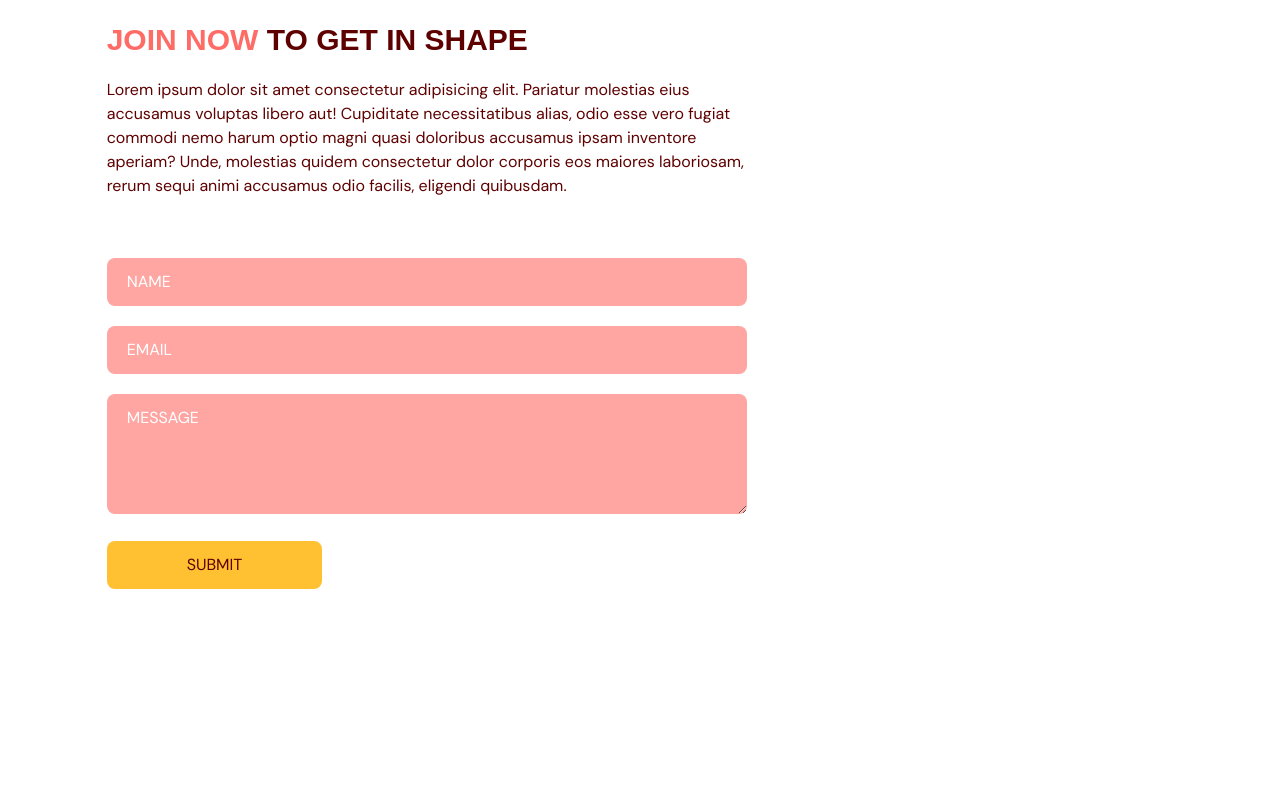
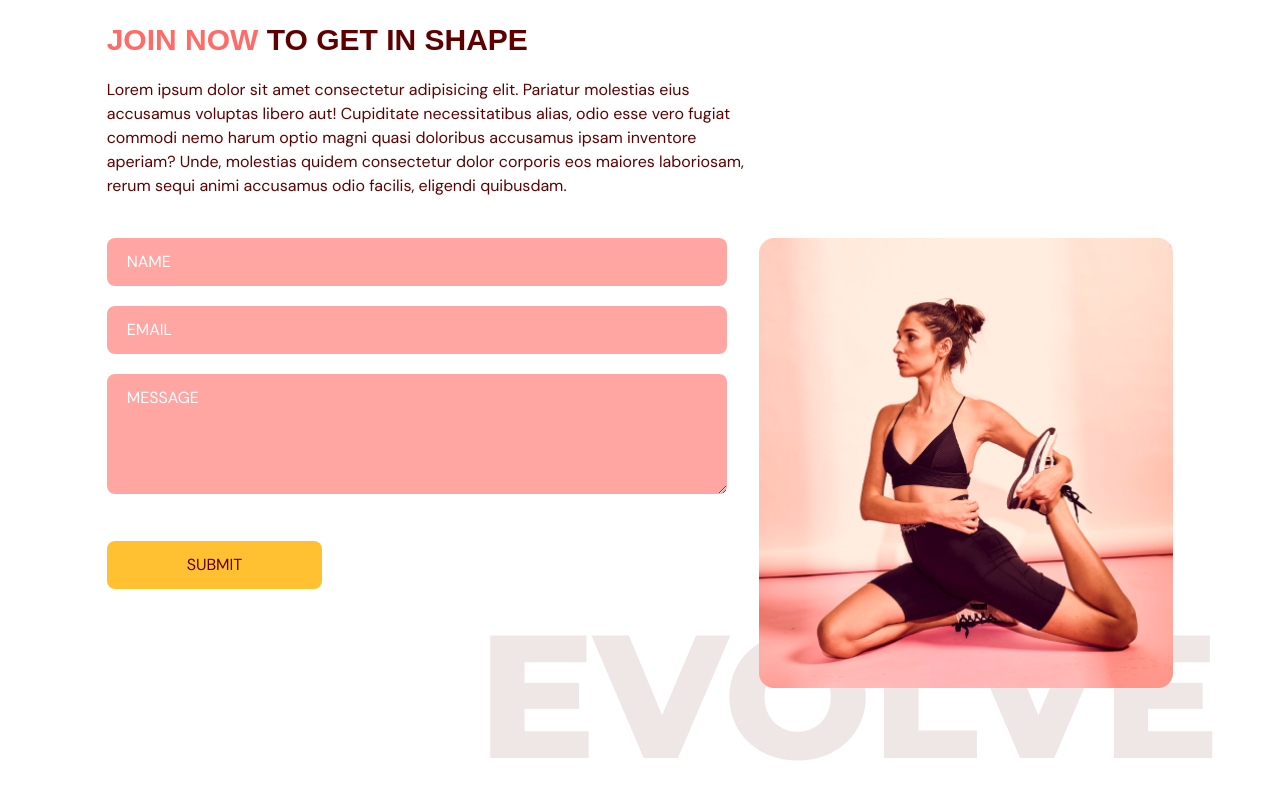
Before and after one commit to jsmrk/fitin_gym, a React (Vite) app: page / in a window 1280 px wide. Shown: the part 3136-3936 px from the top of the page. Before the commit the page ends 3853 px from the top, so only its background shows below. Built offline with nearby package versions, Linux system fonts and the light colour scheme.

Commit message:
section submit form done

```diff
--- a/src/App.tsx
+++ b/src/App.tsx
@@ -52,6 +52,11 @@
           throw new Error("Function not implemented.");
         }}
       />
+      {/* <Footer
+        setSelectedPage={function (value: SelectedPage): void {
+          throw new Error("Function not implemented.");
+        }}
+      /> */}
     </div>
   );
 }
--- a/src/scenes/contactUs/index.tsx
+++ b/src/scenes/contactUs/index.tsx
@@ -26,7 +26,7 @@
     }
   };
 
-  const inputStyle = `mt-5 w-full rounded-lg bg-primary-300 px-5 py-3 placeholder-white`;
+  const inputStyle = `mb-5 w-full rounded-lg bg-primary-300 px-5 py-3 placeholder-white`;
 
   return (
     <section id="contactus" className="mx-auto w-5/6 pt-24 pb-32">
@@ -131,7 +131,25 @@
               </button>
             </form>
           </motion.div>
-          <motion.div></motion.div>
+          <motion.div
+            className="relative mt-16 basis-2/5 md:mt-0"
+            initial="hidden"
+            whileInView="visible"
+            viewport={{ once: true, amount: 0.3 }}
+            transition={{ delay: 0.3, duration: 1.5 }}
+            variants={{
+              hidden: { opacity: 0, x: -50 },
+              visible: { opacity: 1, x: 0 },
+            }}
+          >
+            <div className="md:before:content-evolvetext w-full before:absolute before:-bottom-20 before:-right-10 before:z-[-1]">
+              <img
+                src={ContactUsPageGraphic}
+                alt="contact-graphic"
+                className="w-full"
+              />
+            </div>
+          </motion.div>
         </div>
       </motion.div>
     </section>
```
